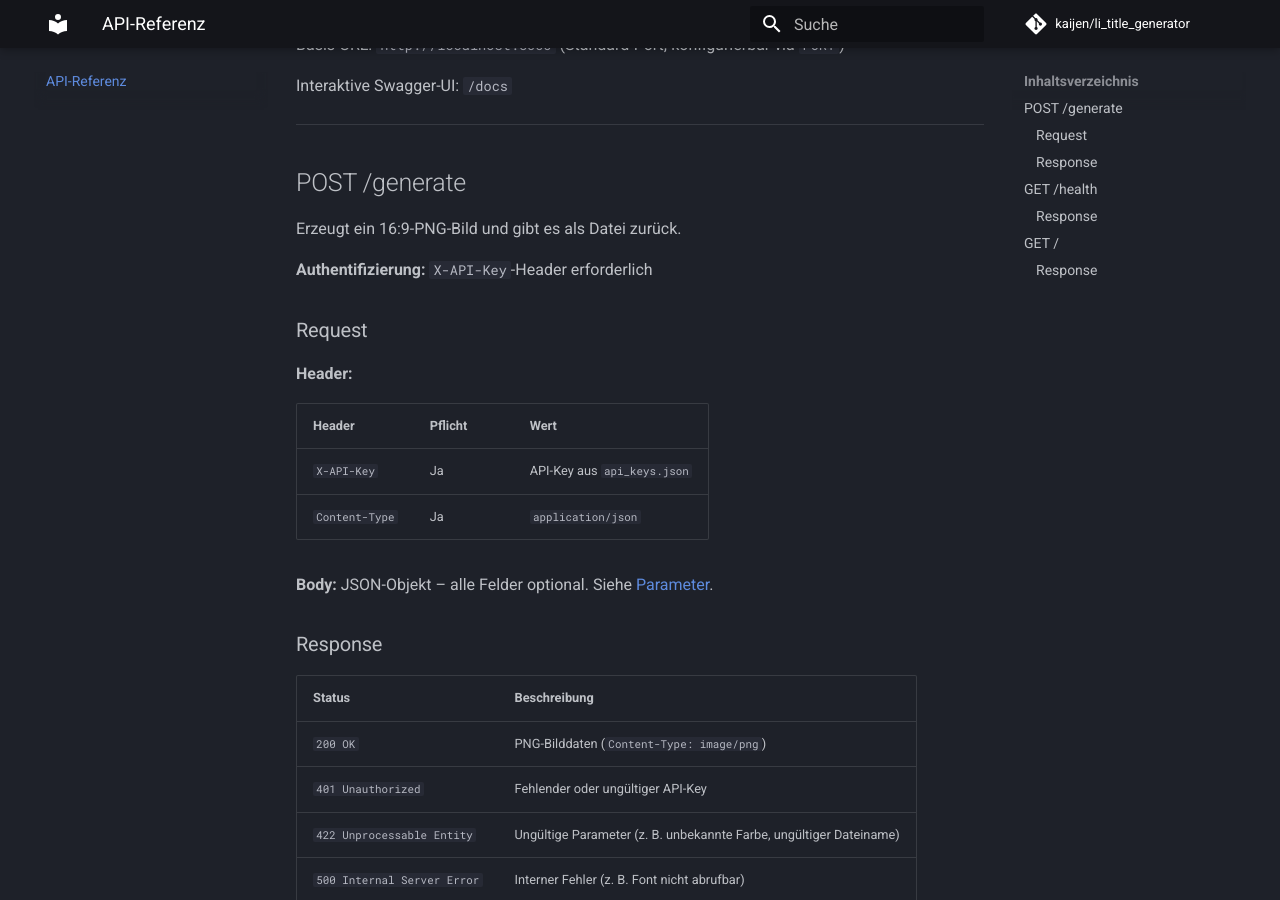
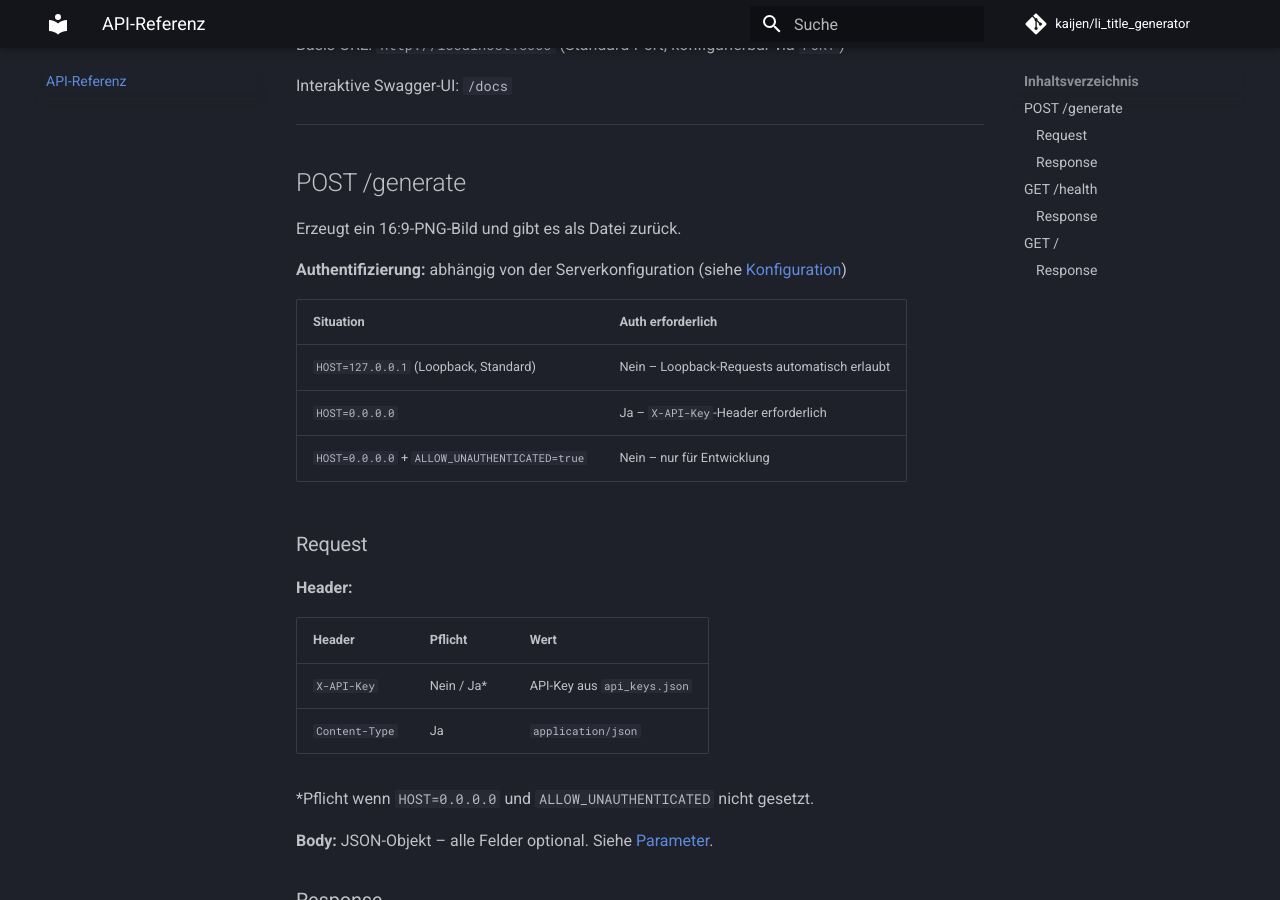
Before and after one commit to kaijen/li_title_generator, an MkDocs documentation site: the page built from docs/api-reference.md, in a window 1280 px wide and 900 px high, scrolled down 196 px. Built offline with MkDocs 1.6.1 and Material for MkDocs 9.7.7, drawn with Linux system fonts in a browser that asks for light colours; comment, search, counter and statistics services are not loaded; the version menu is left out.

Commit message:
fix(docs): Clarify X-API-Key is not unconditionally required
Auth depends on bind address: loopback requests are always allowed,
ALLOW_UNAUTHENTICATED=true disables auth for development.

```diff
--- a/docs/api-reference.md
+++ b/docs/api-reference.md
@@ -10,7 +10,13 @@ Interaktive Swagger-UI: `/docs`
 
 Erzeugt ein 16:9-PNG-Bild und gibt es als Datei zurück.
 
-**Authentifizierung:** `X-API-Key`-Header erforderlich
+**Authentifizierung:** abhängig von der Serverkonfiguration (siehe [Konfiguration](configuration.md))
+
+| Situation | Auth erforderlich |
+|-----------|------------------|
+| `HOST=127.0.0.1` (Loopback, Standard) | Nein – Loopback-Requests automatisch erlaubt |
+| `HOST=0.0.0.0` | Ja – `X-API-Key`-Header erforderlich |
+| `HOST=0.0.0.0` + `ALLOW_UNAUTHENTICATED=true` | Nein – nur für Entwicklung |
 
 ### Request
 
@@ -18,8 +24,10 @@ Erzeugt ein 16:9-PNG-Bild und gibt es als Datei zurück.
 
 | Header | Pflicht | Wert |
 |--------|---------|------|
-| `X-API-Key` | Ja | API-Key aus `api_keys.json` |
+| `X-API-Key` | Nein / Ja* | API-Key aus `api_keys.json` |
 | `Content-Type` | Ja | `application/json` |
+
+*Pflicht wenn `HOST=0.0.0.0` und `ALLOW_UNAUTHENTICATED` nicht gesetzt.
 
 **Body:** JSON-Objekt – alle Felder optional. Siehe [Parameter](usage/parameters.md).
 
```
